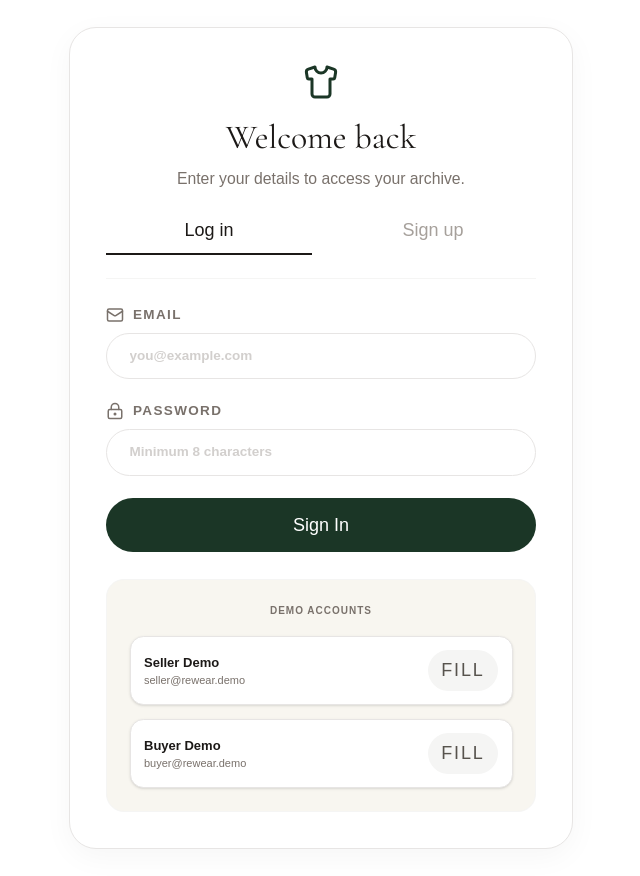
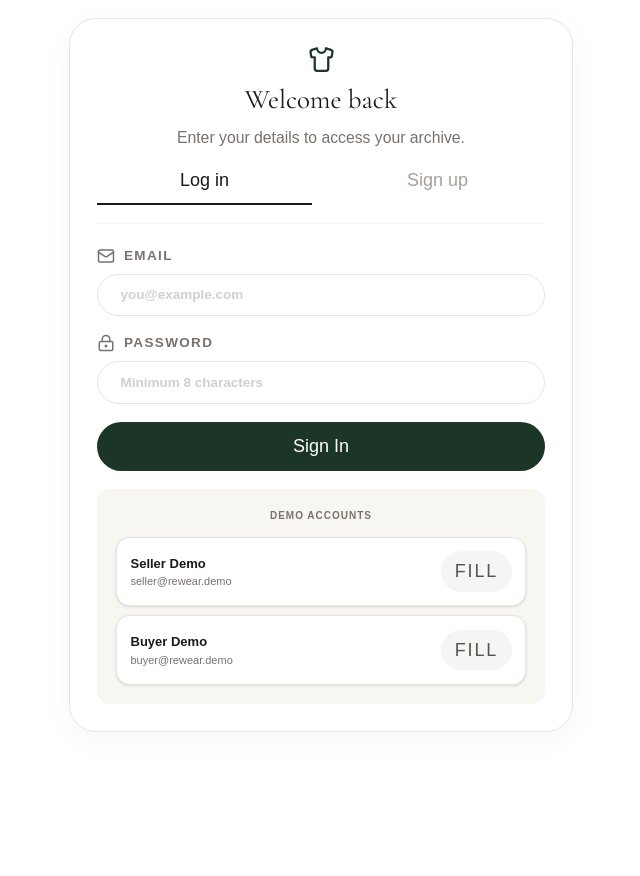
Before and after one commit to harxhe/ReWear, a React (Vite) app in the folder client/: page /login in a window 1280 px wide. Shown: the whole page, without its empty margins (319-959 px from the left). After the commit the page ends 800 px from the top, so only its background shows below. Built offline with nearby package versions, Linux system fonts and the light colour scheme; no server answers.

Commit message:
minor ui fix

```diff
--- a/client/src/components/app-shell.jsx
+++ b/client/src/components/app-shell.jsx
@@ -1,4 +1,5 @@
 import { Droplets, Leaf, LogOut, Recycle, Shirt, UserCircle2 } from 'lucide-react';
+import { useEffect } from 'react';
 import { NavLink, Outlet, useNavigate } from 'react-router-dom';
 
 import { useAuth } from '../state/auth-context.js';
@@ -6,6 +7,14 @@ import { useAuth } from '../state/auth-context.js';
 export function AppShell() {
   const navigate = useNavigate();
   const { isAuthenticated, signOut, user } = useAuth();
+
+  useEffect(() => {
+    document.documentElement.style.fontSize = '90%';
+    return () => {
+      document.documentElement.style.fontSize = '';
+    };
+  }, []);
+
   const navItems = [
     { icon: Shirt, label: 'Marketplace', to: '/marketplace' },
     { icon: Recycle, label: 'Sell', to: '/sell', roles: ['seller'] },
--- a/client/src/pages/login-page.jsx
+++ b/client/src/pages/login-page.jsx
@@ -37,11 +37,11 @@ export function LoginPage() {
   }
 
   return (
-    <div className="flex min-h-[calc(100vh-4rem)] items-center justify-center py-6 px-4">
-      <div className="w-full max-w-md rounded-3xl border border-stone-200 bg-white p-6 sm:p-8 shadow-[0_8px_30px_rgb(0,0,0,0.04)]">
-        <div className="mb-6 text-center">
-          <Shirt className="mx-auto h-8 w-8 text-[#1b3626] mb-4" />
-          <h1 className="font-heading text-3xl text-stone-900">
+    <div className="flex min-h-[calc(100vh-4rem)] items-center justify-center py-4 px-4">
+      <div className="w-full max-w-md rounded-3xl border border-stone-200 bg-white p-5 sm:p-6 shadow-[0_8px_30px_rgb(0,0,0,0.04)]">
+        <div className="mb-4 text-center">
+          <Shirt className="mx-auto h-6 w-6 text-[#1b3626] mb-2" />
+          <h1 className="font-heading text-2xl text-stone-900">
             {mode === 'login' ? 'Welcome back' : 'Create an account'}
           </h1>
           <p className="mt-2 text-sm text-stone-500">
@@ -49,13 +49,13 @@ export function LoginPage() {
           </p>
         </div>
 
-        <div className="flex gap-4 border-b border-stone-100 pb-5">
+        <div className="flex gap-4 border-b border-stone-100 pb-4">
           <button type="button" className={`text-sm font-semibold transition flex-1 text-center pb-2 border-b-2 ${mode === 'login' ? 'text-stone-900 border-stone-900' : 'text-stone-400 border-transparent hover:text-stone-600'}`} onClick={() => setMode('login')}>Log in</button>
           <button type="button" className={`text-sm font-semibold transition flex-1 text-center pb-2 border-b-2 ${mode === 'signup' ? 'text-stone-900 border-stone-900' : 'text-stone-400 border-transparent hover:text-stone-600'}`} onClick={() => setMode('signup')}>Sign up</button>
         </div>
 
         <form
-          className="mt-6 space-y-5"
+          className="mt-5 space-y-4"
           onSubmit={(event) => {
             event.preventDefault();
             authMutation.mutate();
@@ -64,11 +64,11 @@ export function LoginPage() {
           {mode === 'signup' ? (
             <>
               <Field label="Full name" icon={<UserRound className="h-4 w-4" />}>
-                <input className="w-full rounded-full border border-stone-200 bg-white px-5 py-3 text-sm font-sans normal-case tracking-normal outline-none transition focus:border-stone-400" value={formState.fullName} onChange={(event) => setFormState((current) => ({ ...current, fullName: event.target.value }))} placeholder="Ava Patel" required />
+                <input className="w-full rounded-full border border-stone-200 bg-white px-5 py-2.5 text-sm font-sans normal-case tracking-normal outline-none transition focus:border-stone-400" value={formState.fullName} onChange={(event) => setFormState((current) => ({ ...current, fullName: event.target.value }))} placeholder="Ava Patel" required />
               </Field>
               <Field label="Account type" icon={<Shirt className="h-4 w-4" />}>
                 <div className="relative">
-                  <select className="w-full appearance-none rounded-full border border-stone-200 bg-white px-5 py-3 text-sm font-sans normal-case tracking-normal outline-none transition focus:border-stone-400" value={formState.role} onChange={(event) => setFormState((current) => ({ ...current, role: event.target.value }))}>
+                  <select className="w-full appearance-none rounded-full border border-stone-200 bg-white px-5 py-2.5 text-sm font-sans normal-case tracking-normal outline-none transition focus:border-stone-400" value={formState.role} onChange={(event) => setFormState((current) => ({ ...current, role: event.target.value }))}>
                     <option value="buyer">Buyer</option>
                     <option value="seller">Seller</option>
                   </select>
@@ -78,24 +78,24 @@ export function LoginPage() {
           ) : null}
 
           <Field label="Email" icon={<Mail className="h-4 w-4" />}>
-            <input className="w-full rounded-full border border-stone-200 bg-white px-5 py-3 text-sm font-sans normal-case tracking-normal outline-none transition focus:border-stone-400" type="email" value={formState.email} onChange={(event) => setFormState((current) => ({ ...current, email: event.target.value }))} placeholder="you@example.com" required />
+            <input className="w-full rounded-full border border-stone-200 bg-white px-5 py-2.5 text-sm font-sans normal-case tracking-normal outline-none transition focus:border-stone-400" type="email" value={formState.email} onChange={(event) => setFormState((current) => ({ ...current, email: event.target.value }))} placeholder="you@example.com" required />
           </Field>
 
           <Field label="Password" icon={<LockKeyhole className="h-4 w-4" />}>
-            <input className="w-full rounded-full border border-stone-200 bg-white px-5 py-3 text-sm font-sans normal-case tracking-normal outline-none transition focus:border-stone-400" type="password" value={formState.password} onChange={(event) => setFormState((current) => ({ ...current, password: event.target.value }))} placeholder="Minimum 8 characters" required />
+            <input className="w-full rounded-full border border-stone-200 bg-white px-5 py-2.5 text-sm font-sans normal-case tracking-normal outline-none transition focus:border-stone-400" type="password" value={formState.password} onChange={(event) => setFormState((current) => ({ ...current, password: event.target.value }))} placeholder="Minimum 8 characters" required />
           </Field>
 
           {authMutation.isError ? <p className="text-sm text-rose-600">{authMutation.error.message}</p> : null}
 
-          <button type="submit" disabled={authMutation.isPending} className="w-full rounded-full bg-[#1b3626] px-6 py-3 text-sm font-semibold text-white transition hover:bg-[#122419] disabled:opacity-50">
+          <button type="submit" disabled={authMutation.isPending} className="w-full rounded-full bg-[#1b3626] px-6 py-2.5 text-sm font-semibold text-white transition hover:bg-[#122419] disabled:opacity-50">
             {authMutation.isPending ? 'Working...' : mode === 'login' ? 'Sign In' : 'Create Account'}
           </button>
         </form>
 
         {mode === 'login' && (
-          <div className="mt-6 rounded-2xl bg-[#f8f6f0] p-5 border border-stone-100">
-            <p className="text-[10px] font-bold uppercase tracking-widest text-stone-500 mb-4 text-center">Demo accounts</p>
-            <div className="space-y-3">
+          <div className="mt-4 rounded-xl bg-[#f8f6f0] p-4 border border-stone-100">
+            <p className="text-[10px] font-bold uppercase tracking-widest text-stone-500 mb-3 text-center">Demo accounts</p>
+            <div className="space-y-2">
               <DemoAccountCard
                 email="seller@rewear.demo"
                 onFill={() => {
--- a/client/src/pages/marketplace-page.jsx
+++ b/client/src/pages/marketplace-page.jsx
@@ -76,7 +76,7 @@ export function MarketplacePage() {
       </section>
 
       <div className="grid gap-12 lg:grid-cols-[240px_1fr]">
-        <aside className="space-y-10 lg:sticky lg:top-24 lg:max-h-[calc(100vh-6rem)] lg:overflow-y-auto">
+        <aside className="space-y-10 lg:sticky lg:top-24 lg:max-h-[calc(100vh-6rem)] lg:overflow-y-auto lg:self-start">
           <div>
             <h2 className="flex items-center gap-2 text-xs font-bold tracking-widest text-stone-500 uppercase">
               <svg width="16" height="16" viewBox="0 0 24 24" fill="none" stroke="currentColor" strokeWidth="2"><path d="M4 21v-7"/><path d="M4 10V3"/><path d="M12 21v-9"/><path d="M12 8V3"/><path d="M20 21v-5"/><path d="M20 12V3"/><path d="M1 14h6"/><path d="M9 8h6"/><path d="M17 16h6"/></svg>
```
